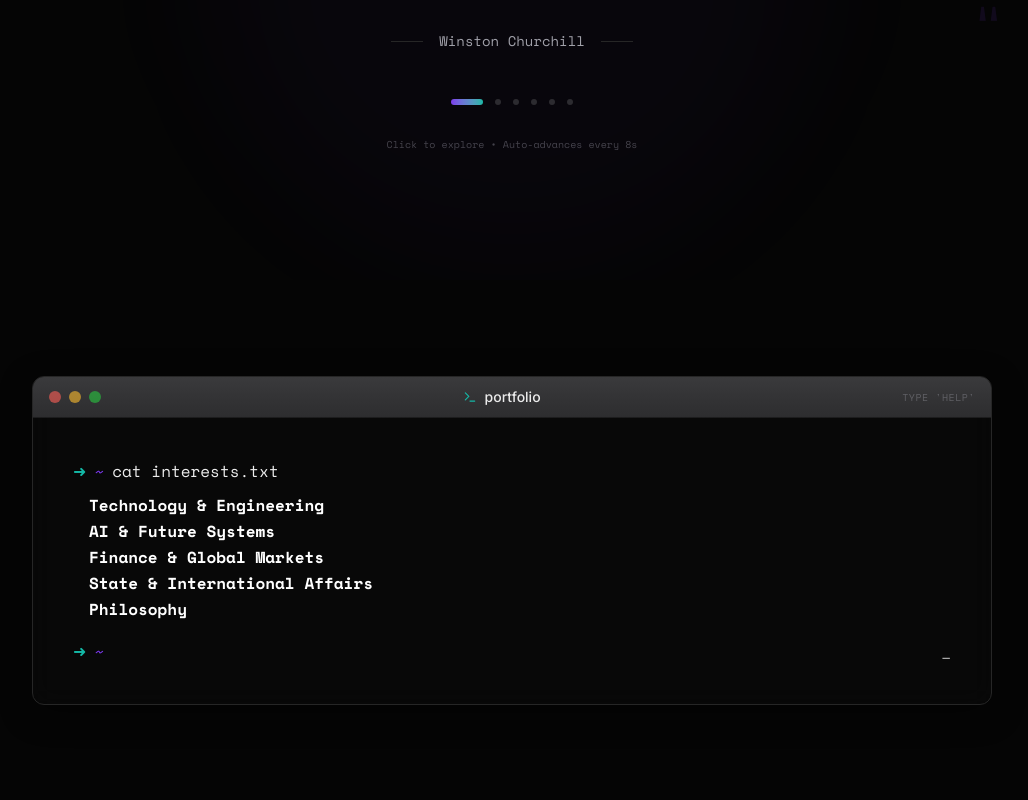
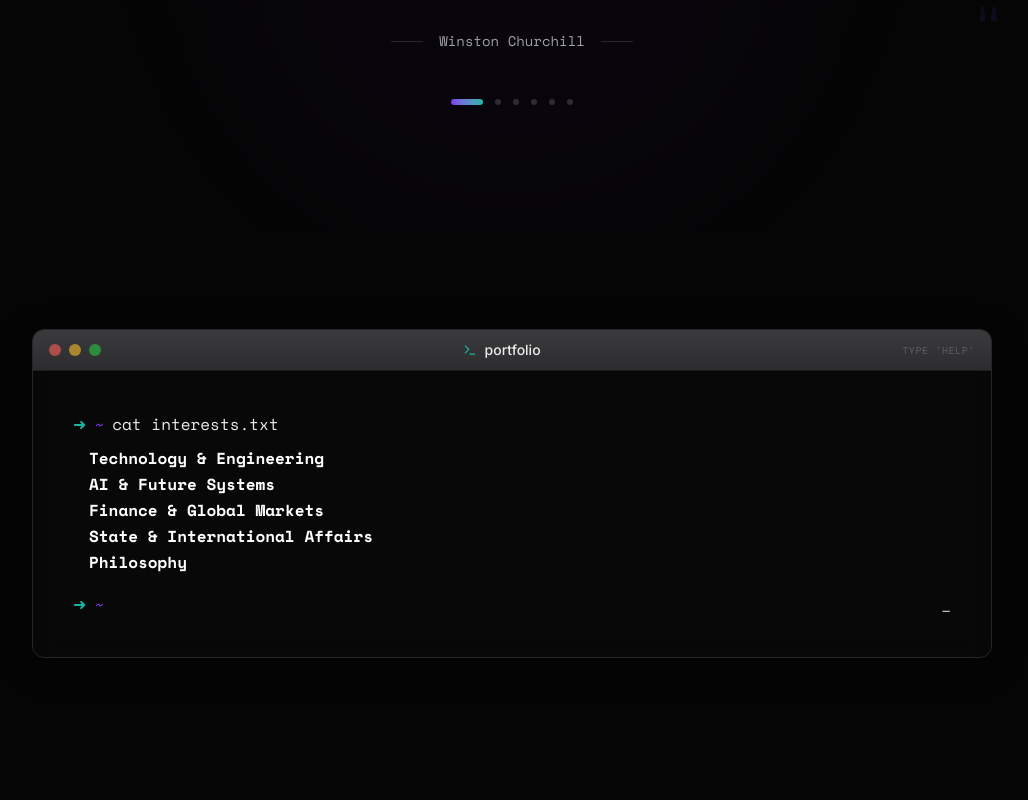
Before and after one commit to Mohammad-Ghouse-virtuoso/Portfolio_, a React (Vite) app: page / in a window 1280 px wide. Shown: the part 1000-1800 px from the top of the page, without its empty margins (128-1156 px from the left). Built offline with nearby package versions, Linux system fonts and the light colour scheme; a web font is replaced by a local one.

Commit message:
chore: remove keyboard hint from beliefs section

```diff
--- a/src/components/QuoteTicker.tsx
+++ b/src/components/QuoteTicker.tsx
@@ -122,11 +122,6 @@ const QuoteTicker = () => {
             </button>
           ))}
         </div>
-
-        {/* Keyboard hint */}
-        <p className="text-center mt-8 text-[10px] font-mono text-text-muted/40">
-          Click to explore • Auto-advances every 8s
-        </p>
       </div>
     </section>
   );
```
